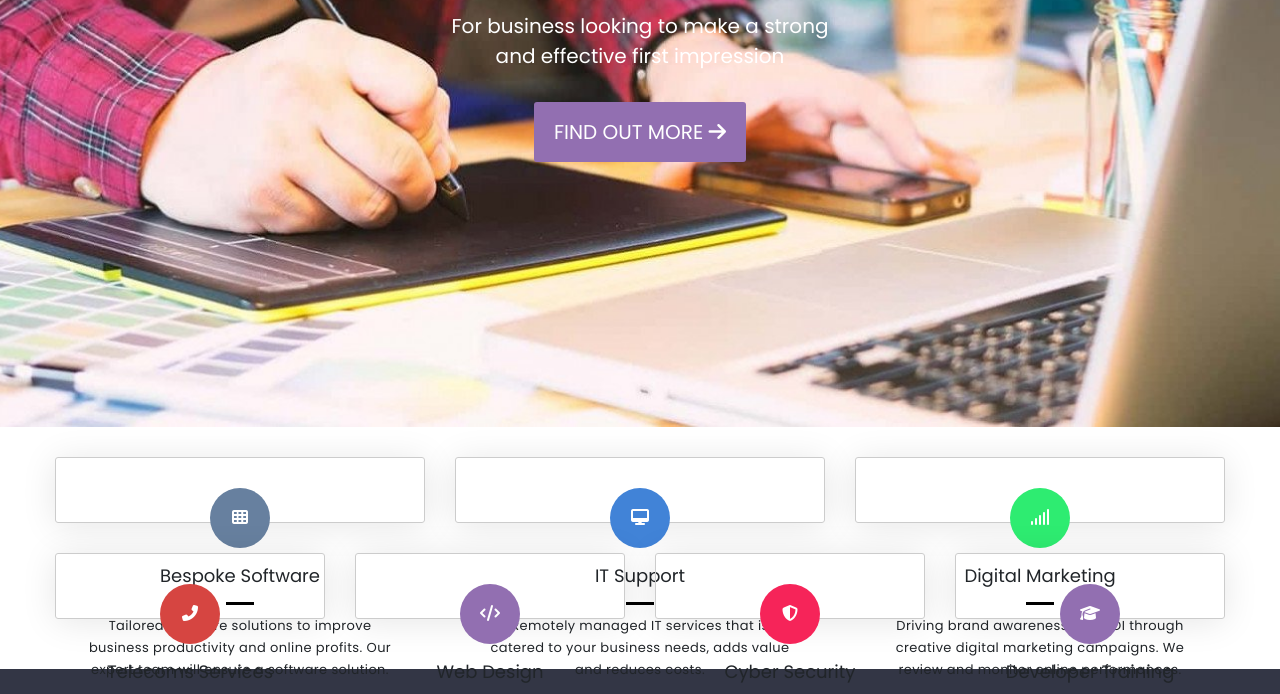
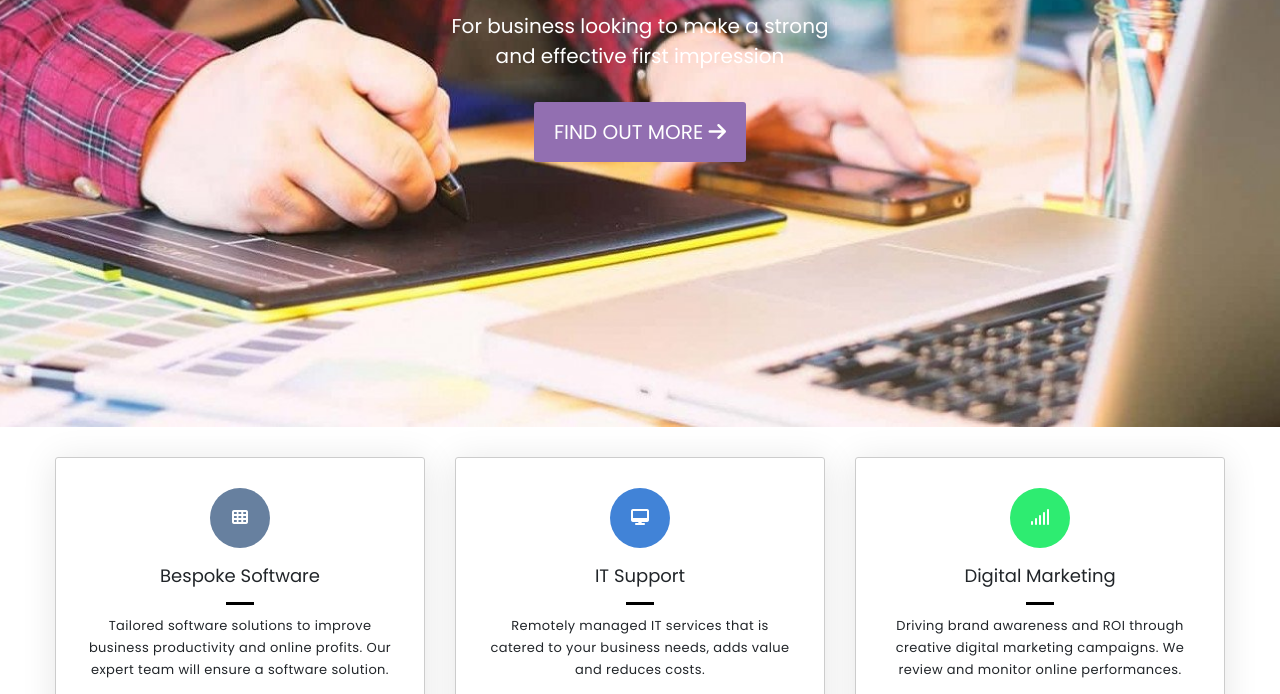
Before and after one commit to cjamesgawn/NETMATTERS---HTML-CSS-Reflection, a plain HTML site: page index.html in a window 1280 px wide. Shown: the part 519-1213 px from the top of the page. Drawn offline with nearby package versions, Linux system fonts and the light colour scheme.

Commit message:
Height fix

```diff
--- a/_body_medias.scss
+++ b/_body_medias.scss
@@ -55,7 +55,7 @@
             width: 970px;
             .row {
                 [class*='col-'] {
-                    height: 66px;
+                    //height: 66px;
                 }
             }
         }
```
Also changed, not shown: style.css, 1 other file.
